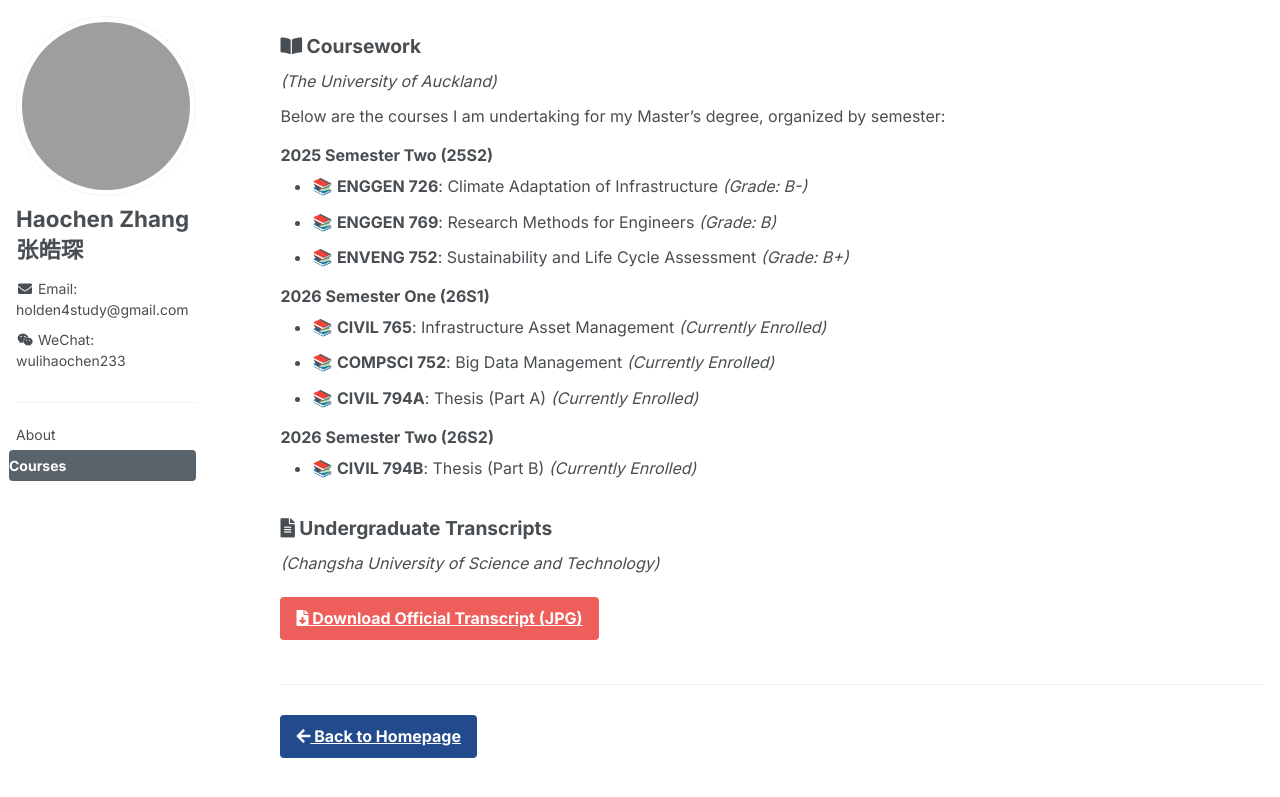
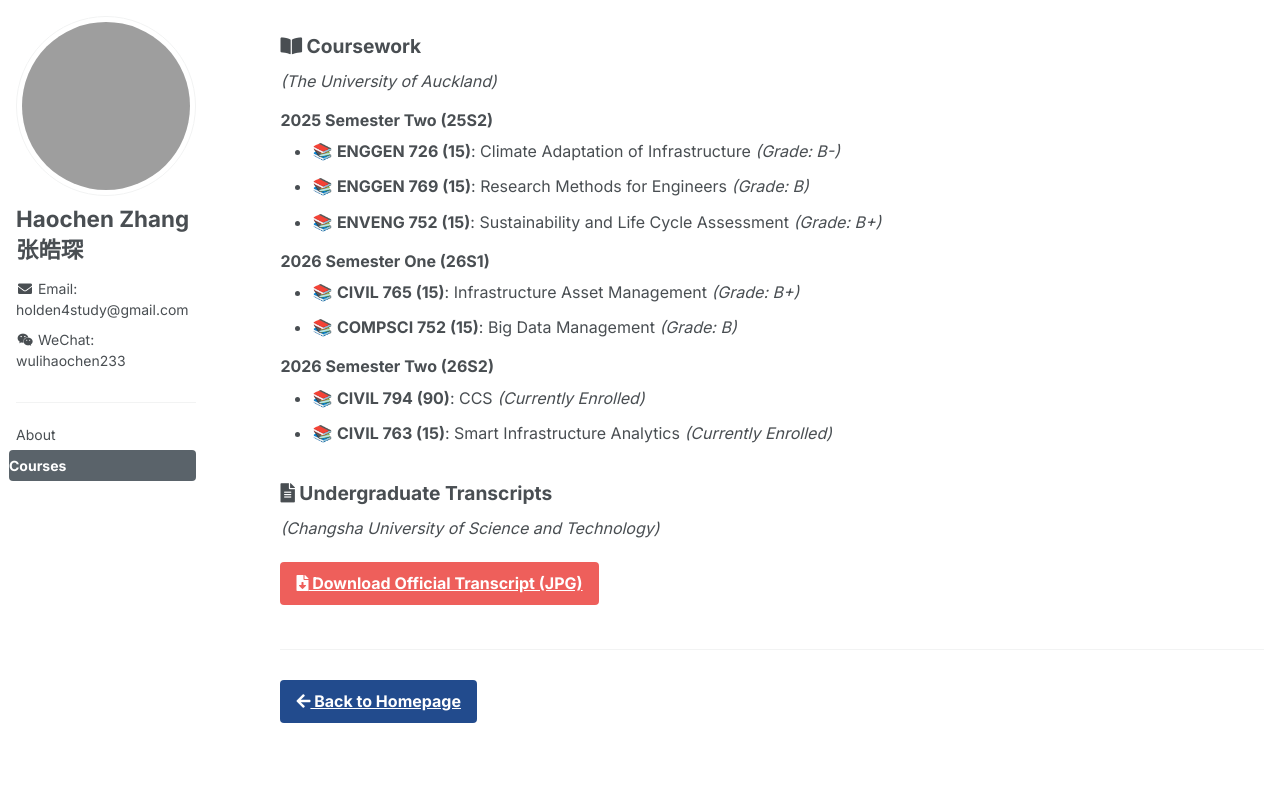
Before and after one commit to Zhang-holden/Zhang-holden.github.io, a Jekyll site: the page built from _pages/courses-transcripts.md, in a window 1280 px wide. Shown: the top 797 px of the page. Built offline with Jekyll 4.4.1, drawn with Linux system fonts in a browser that asks for light colours; grey boxes are pictures that could not be loaded.

Commit message:
Restructure coursework list with credits and fix thesis course name

```diff
--- a/_pages/courses-transcripts.md
+++ b/_pages/courses-transcripts.md
@@ -9,20 +9,18 @@ author_profile: true
 ## <i class="fas fa-book-open"></i> Coursework
 *(The University of Auckland)*
 
-Below are the courses I am undertaking for my Master's degree, organized by semester:
-
 ### 2025 Semester Two (25S2)
-* 📚 **ENGGEN 726**: Climate Adaptation of Infrastructure *(Grade: B-)*
-* 📚 **ENGGEN 769**: Research Methods for Engineers *(Grade: B)*
-* 📚 **ENVENG 752**: Sustainability and Life Cycle Assessment *(Grade: B+)*
+* 📚 **ENGGEN 726 (15)**: Climate Adaptation of Infrastructure *(Grade: B-)*
+* 📚 **ENGGEN 769 (15)**: Research Methods for Engineers *(Grade: B)*
+* 📚 **ENVENG 752 (15)**: Sustainability and Life Cycle Assessment *(Grade: B+)*
 
 ### 2026 Semester One (26S1)
-* 📚 **CIVIL 765**: Infrastructure Asset Management *(Currently Enrolled)*
-* 📚 **COMPSCI 752**: Big Data Management *(Currently Enrolled)*
-* 📚 **CIVIL 794A**: Thesis (Part A) *(Currently Enrolled)*
+* 📚 **CIVIL 765 (15)**: Infrastructure Asset Management *(Grade: B+)*
+* 📚 **COMPSCI 752 (15)**: Big Data Management *(Grade: B)*
 
 ### 2026 Semester Two (26S2)
-* 📚 **CIVIL 794B**: Thesis (Part B) *(Currently Enrolled)*
+* 📚 **CIVIL 794 (90)**: CCS *(Currently Enrolled)*
+* 📚 **CIVIL 763 (15)**: Smart Infrastructure Analytics *(Currently Enrolled)*
 
 <span class='anchor' id='transcripts'></span>
 ## <i class="fas fa-file-alt"></i> Undergraduate Transcripts
```
